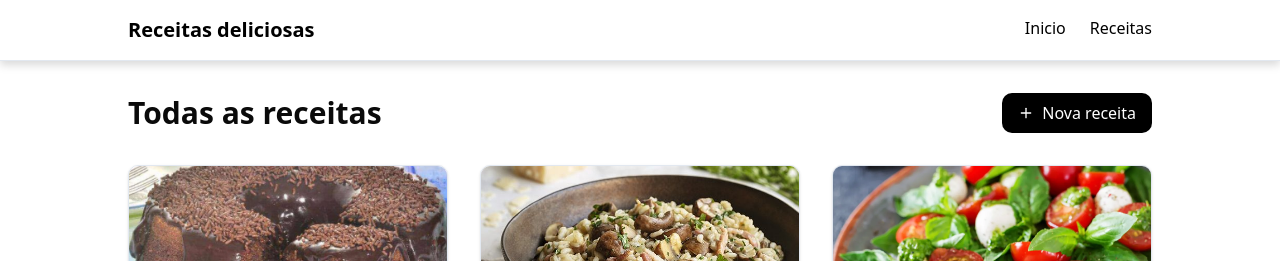
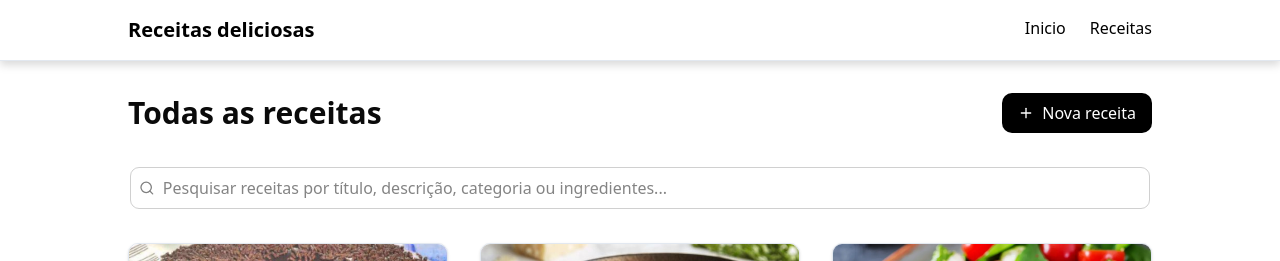
Before and after one commit to Davi-Lorena/receitas-byron, a Next.js app: page /receitas in a window 1280 px wide. Shown: the top 261 px of the page. Built offline with nearby package versions, Linux system fonts and the light colour scheme.

Commit message:
feat: adiciona barra de pesquisa para as receitas

```diff
--- a/src/app/receitas/page.tsx
+++ b/src/app/receitas/page.tsx
@@ -5,9 +5,8 @@ import RecipeCard from "@/Components/RecipeCards";
 import RecipeFormModal from "@/Components/RecipeFormModal";
 import { recipes as initialRecipes } from "@/lib/data";
 import type { Recipe } from "@/lib/data";
-import { Plus } from "lucide-react";
+import { Plus, Search } from "lucide-react";
 import { useState } from "react";
-import { set } from "react-hook-form";
 
 export default function ReceitasPage() {
 const[isRecipeFormModalOpen, setIsRecipeFormModalOpen] = useState(false)
@@ -15,6 +14,8 @@ const [isDeleteConfirmationModalOpen, setIsDeleteConfirmationModalOpen] = useSta
 const [recipes, setRecipes] = useState<Recipe[]>(initialRecipes)
 const[modalMode, setModalMode] = useState<'create' | 'edit'>('create')
 const [selectedRecipe, setSelectedRecipe] = useState<Recipe | undefined>(undefined)
+
+const [search, setSearch] = useState('')
 
 const handleOpenCreateModal = () => {
     setModalMode('create')
@@ -62,6 +63,19 @@ const handleDeleteRecipe = () => {
     }
 }
 
+const filterRecipes = recipes.filter((recipe) => {
+     const lowerCaseSearch = search.toLowerCase().replace(/\s/g, '')
+ return (
+      recipe.title.toLowerCase().replace(/\s/g, '').includes(lowerCaseSearch) ||
+      recipe.description.toLowerCase().replace(/\s/g, '').includes(lowerCaseSearch) ||
+      recipe.category.toLowerCase().replace(/\s/g, '').includes(lowerCaseSearch) ||
+      recipe.ingredients.some(ingredient =>
+        ingredient.toLowerCase().includes(lowerCaseSearch))
+
+      )
+})
+
+
     return (
         <main className="flex-grow py-8">
             <div className="container mx-auto max-w-[80%]">
@@ -74,8 +88,21 @@ const handleDeleteRecipe = () => {
                         Nova receita</button>
                 </div>
 
+                <div className="p-[.2rem] outline-3 outline-transparent focus-within:outline-gray-400 mt-8 rounded-lg">
+                    <div className="flex p-2 items-center gap-2 w-full outline  rounded-md focus-within:outline-black focus-within:outline-2">
+                    <Search color="gray" size={16} />
+                    <input
+            className="w-full focus:outline-none"
+            type="text"
+            placeholder="Pesquisar receitas por título, descrição, categoria ou ingredientes..."
+            value={search}
+            onChange={(e) => setSearch(e.target.value)}
+          />
+                </div>
+                </div>
+
                 <div className="grid grid-cols-1 sm:grid-cols-3 gap-8 mt-8">
-                  {recipes.map((recipe) => (
+                  {filterRecipes.map((recipe) => (
                     <RecipeCard key={recipe.id} recipe={recipe}
                      onEdit={() => handleOpenEditModal(recipe)}
                      onDelete={() => handleOpenDeleteConfirmationModal(recipe)}/>
```
